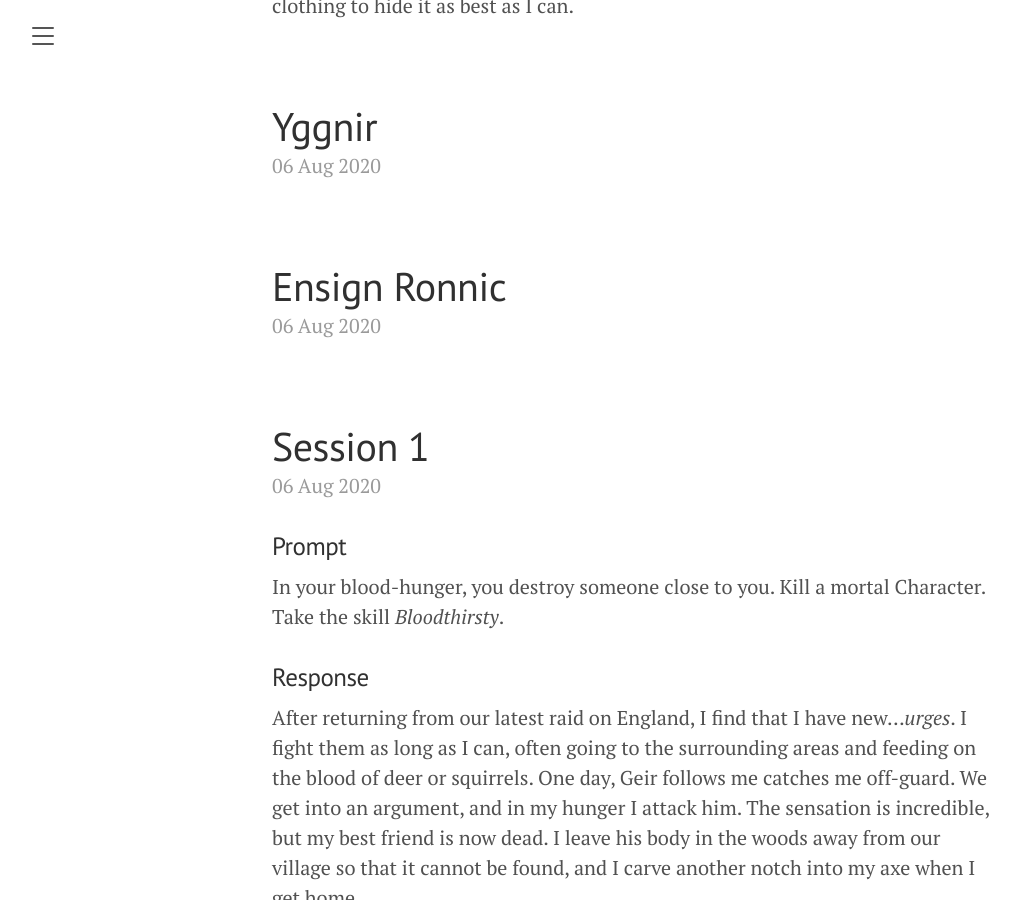
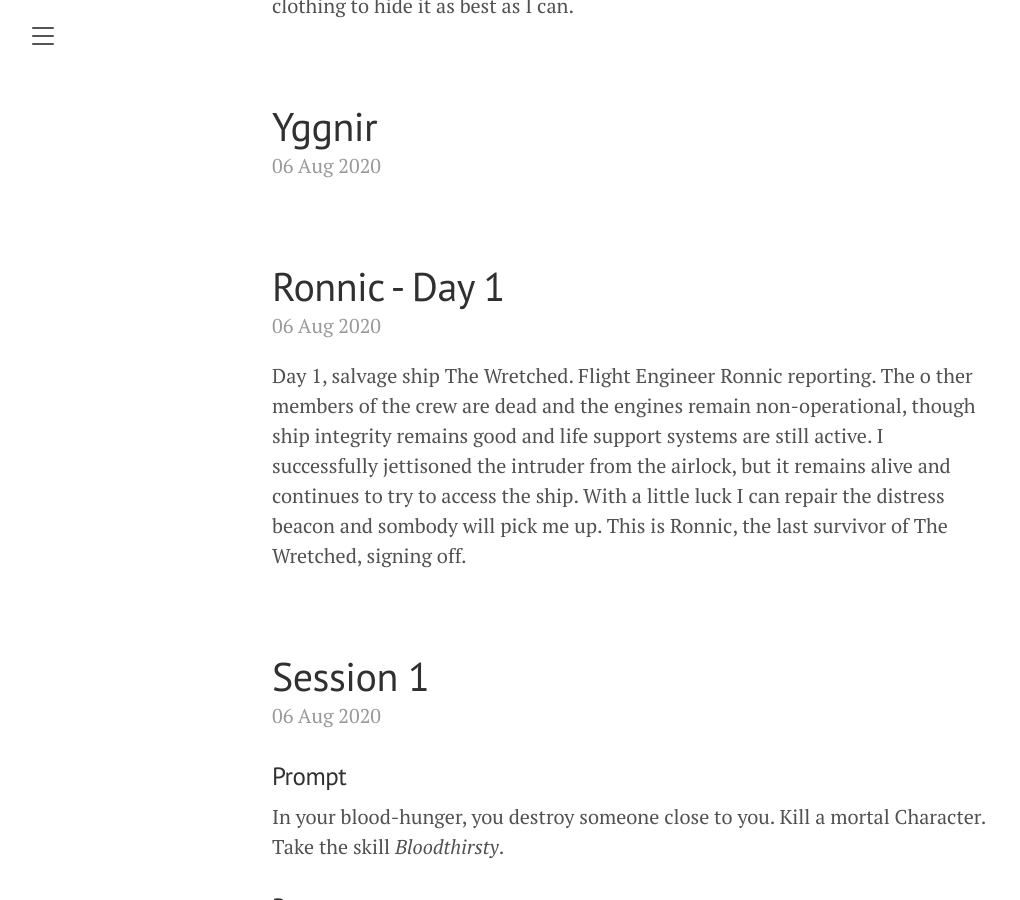
Before and after one commit to Serneum/alone-in-a-room, a Jekyll site: the page built from index.md, in a window 1280 px wide and 900 px high, scrolled down 2058 px. Shown: the whole window, without its empty margins (8-1028 px from the left). Built offline with Jekyll 4.4.1, drawn with Linux system fonts in a browser that asks for light colours; the list of posts is cut into pages by our own code; some of the changed text lies outside the part shown.

Commit message:
Add Wretched

```diff
--- a/_config.yml
+++ b/_config.yml
@@ -42,9 +42,9 @@ nav:
   Thousand Year Old Vampire:
     - '/tyov/'
     - { Einar: '/tyov/einar' }
-  # Wretched:
-  #   - '/wretched/'
-  #   - { Ronnic: '/wretched/ronnic' }
+  Wretched:
+    - '/wretched/'
+    - { Ronnic: '/wretched/ronnic' }
 
 autopages:
   enabled: true
--- /dev/null
+++ b/_wretched/all/ronnic-day-1.md
@@ -0,0 +1,8 @@
+---
+layout: post
+title: Ronnic - Day 1
+date: 2020-08-05 23:43 -0500
+tags: ronnic
+---
+
+Day 1, salvage ship The Wretched. Flight Engineer Ronnic reporting. The o ther members of the crew are dead and the engines remain non-operational, though ship integrity remains good and life support systems are still active. I successfully jettisoned the intruder from the airlock, but it remains alive and continues to try to access the ship. With a little luck I can repair the distress beacon and sombody will pick me up. This is Ronnic, the last survivor of The Wretched, signing off.
--- /dev/null
+++ b/_wretched/all/ronnic-day-2.md
@@ -0,0 +1,7 @@
+---
+layout: post
+title: Ronnic - Day 2
+date: 2020-08-10 18:38 -0500
+---
+
+Day 2, salvage ship The Wretched. Flight Engineer Ronnic reporting. A large portiong of my food has spoiled. A power blip caused the climate control the shut down, and the failsafe malfunctioned. I should have noticed it yesterday but I was too busy dealing with that invader. I guess it's freeze-dried rations from here on out; hopefully I can last long enough to be rescued.
```
Also changed, not shown: _wretched/all/ensign-ronnic.md (deleted, +0 -6 lines).
